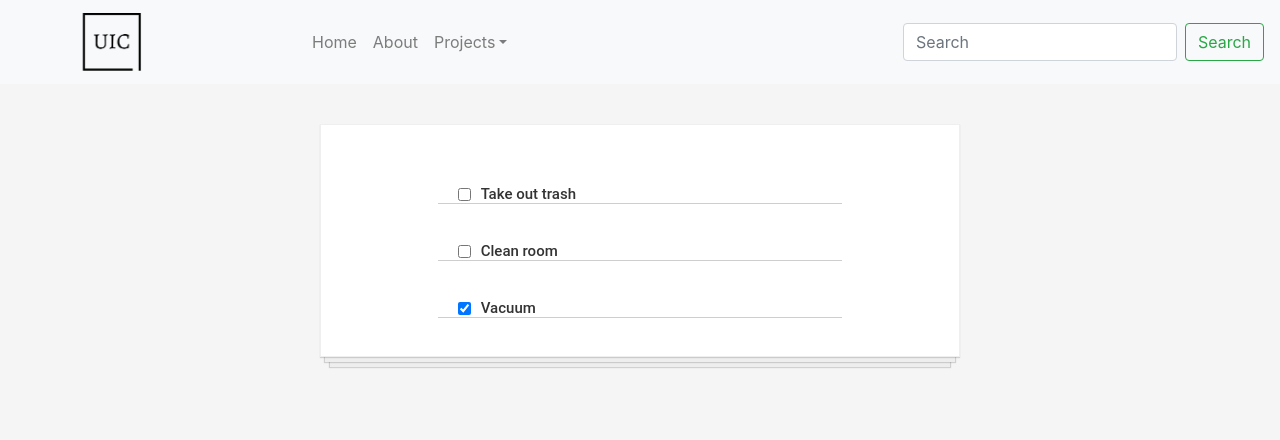
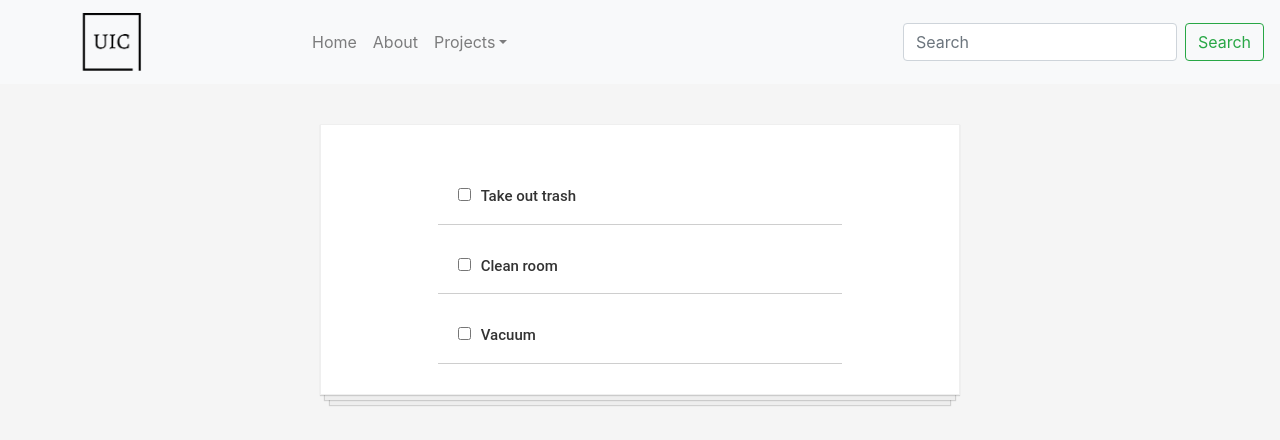
Before and after one commit to Fredrik93/react_tutorial, a React (Create React App) app: page /todos in a window 1280 px wide. Shown: the top 440 px of the page. Built offline with nearby package versions, Linux system fonts and the light colour scheme.

Commit message:
add style

```diff
--- a/src/App.css
+++ b/src/App.css
@@ -26,7 +26,7 @@ color: white;
 .todo-item{
 display: flex;
 justify-content: flex-start;
-align-items: center;
+align-items: baseline;
 padding: 30px 20px 0;
 width: 70%;
 border-bottom: 1px solid #cecece;
--- a/src/Components/Counter.js
+++ b/src/Components/Counter.js
@@ -1,5 +1,4 @@
 import React, { Fragment } from 'react'
-import Conditionals from './ConditionalRendering/Conditional'
 class Counter extends React.Component {
     constructor() {
         super()
--- a/src/Components/Todos/TodoItem.js
+++ b/src/Components/Todos/TodoItem.js
@@ -1,7 +1,16 @@
 import React from 'react'
 
+
 function TodoItem(props) {
-    return (<h3 className="todo-item">
-        <input type="checkbox" checked={props.choreItem.completed} onChange={() => { props.handleChange(props.choreItem.id) }} />
-        {props.choreItem.chore}  </h3>)
+    let tickedStyle = { color: "gray", textDecoration: "line-through", fontStyle: "italic" }
+    let tickedChore = props.choreItem.completed
+        ? <p style={tickedStyle} >{props.choreItem.chore} </p>
+        : <p>{props.choreItem.chore} </p>
+
+    return (
+
+        <span className="todo-item">
+            <input type="checkbox" checked={props.choreItem.completed}
+                onChange={() => { props.handleChange(props.choreItem.id) }} />
+            {tickedChore} </span>)
 } export default TodoItem
--- a/src/Components/Todos/Todos.js
+++ b/src/Components/Todos/Todos.js
@@ -7,7 +7,8 @@ class Todos extends React.Component {
     constructor() {
         super()
         this.state = {
-            todos: todosData
+            todos: todosData,
+            completed: ''
         }
         this.handleChange = this.handleChange.bind(this)
     }
--- a/src/Components/Todos/todosData.js
+++ b/src/Components/Todos/todosData.js
@@ -2,16 +2,18 @@ const todosData = [
     {
         id: 1,
         chore: "Take out trash",
+        completed: false
 
     },
     {
         id: 2,
         chore: "Clean room",
+        completed: false
 
     }, {
         id: 3,
         chore: "Vacuum",
-        completed: true
+        completed: false
     }
 ]
 export default todosData
```
Also changed, not shown: src/Components/ConditionalRendering/Conditional.js (+9 -2 lines).
